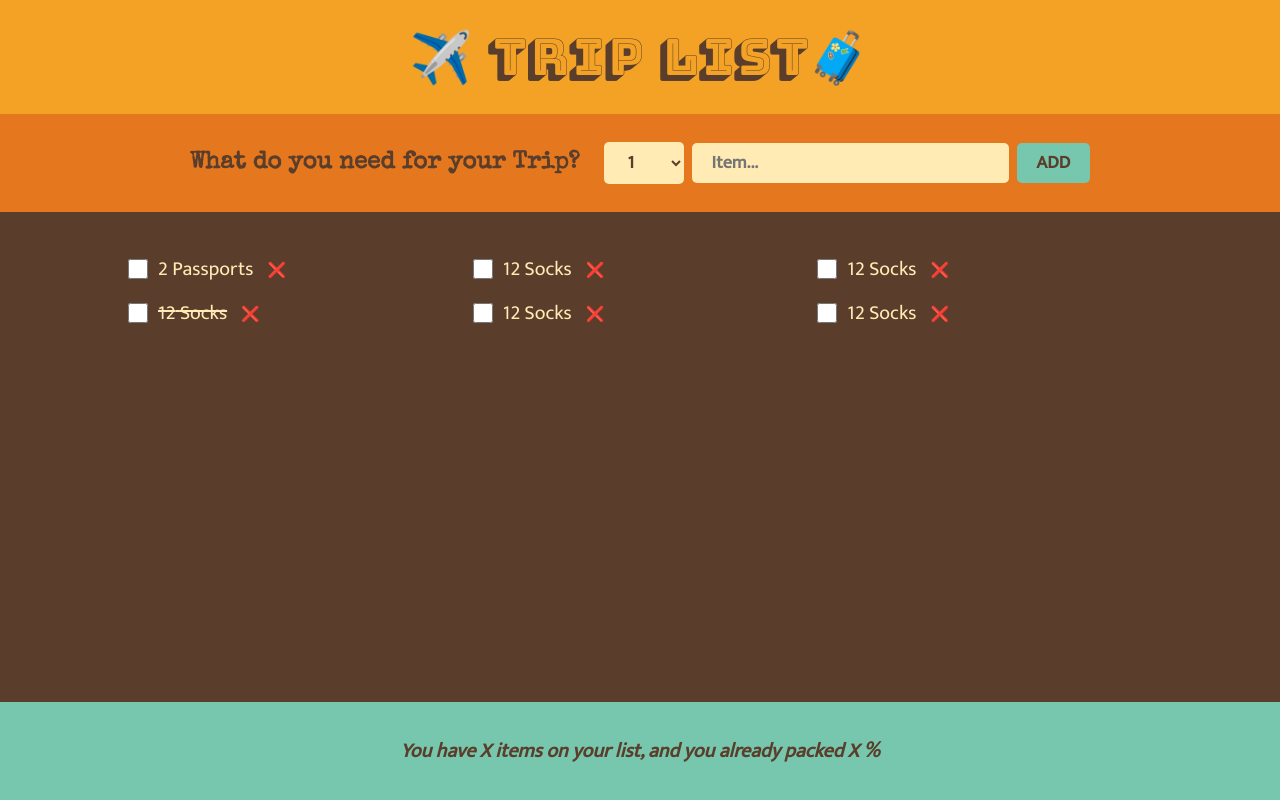
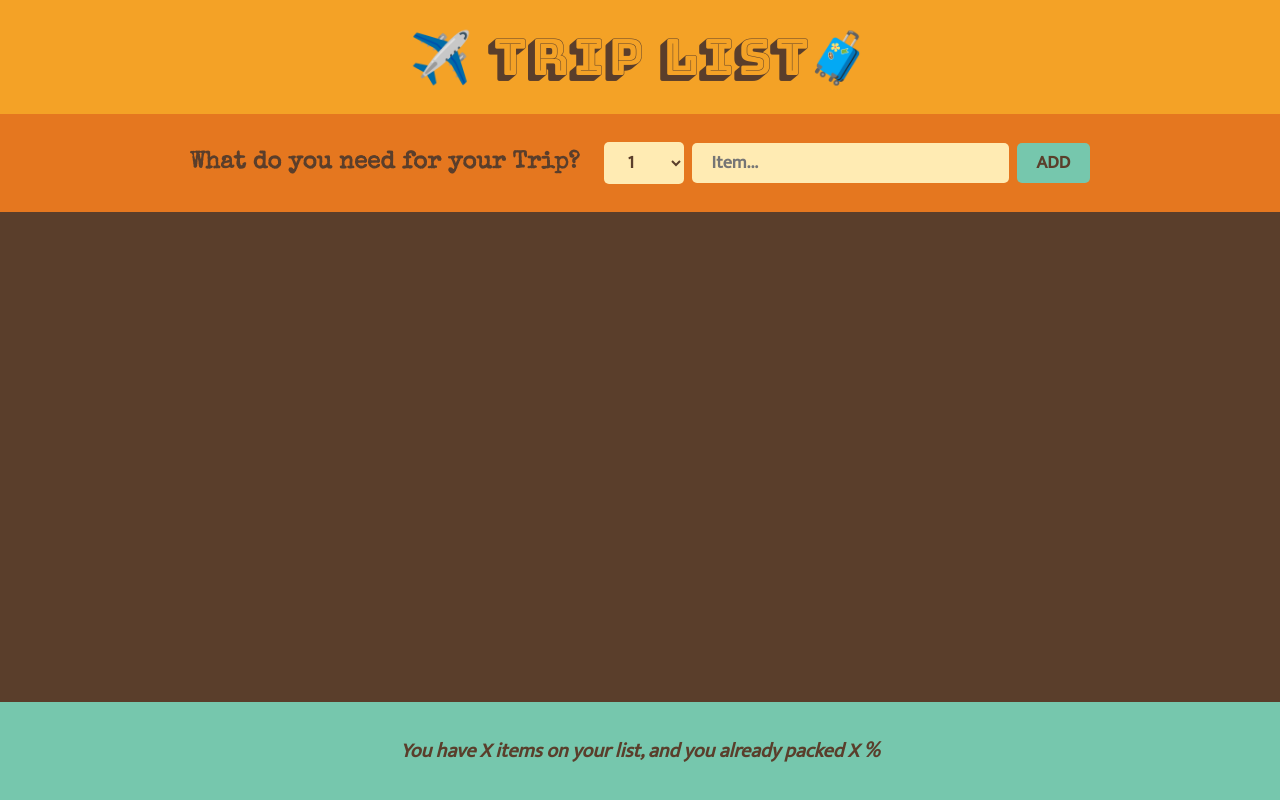
Before and after one commit to Martin-J-Larre/trip-list, a React (Create React App) app: page / in a window 1280 px wide. Built offline with nearby package versions, Linux system fonts and the light colour scheme.

Commit message:
#4 Lift up data from form to parent to render data on list items

```diff
--- a/src/App.js
+++ b/src/App.js
@@ -1,11 +1,17 @@
+import { useState } from "react";
 import { Logo, Form, PakingList, Stats } from "./components";
 
 function App() {
+  const [items, setItems] = useState([]);
+
+  const handleAddItems = (item) => {
+    setItems((items) => [...items, item]);
+  };
   return (
     <div className="app">
       <Logo />
-      <Form />
-      <PakingList />
+      <Form onAddItems={handleAddItems} />
+      <PakingList items={items} />
       <Stats />
     </div>
   );
--- a/src/components/Form.js
+++ b/src/components/Form.js
@@ -1,11 +1,13 @@
 import { useState } from "react";
 
 const selectQuantity = Array.from({ length: 20 }, (_, i) => i + 1);
+
 const idGenerator = () => {
   return Math.trunc(Math.random()).toString(36) + Date.now().toString(36);
 };
 
-export const Form = () => {
+export const Form = ({ onAddItems }) => {
+  console.log(onAddItems);
   const [description, setDescription] = useState("");
   const [quantity, setQuantity] = useState(1);
 
@@ -19,13 +21,16 @@
 
   const handleSubmit = (e) => {
     e.preventDefault();
-
     if (!description) return;
 
     const newItem = { description, quantity, packed: false, id: idGenerator() };
+
+    onAddItems(newItem);
+
     setDescription("");
     setQuantity(1);
   };
+
   return (
     <form className="add-form" onSubmit={handleSubmit}>
       <h3>What do you need for your Trip?</h3>
--- a/src/components/PakingList.js
+++ b/src/components/PakingList.js
@@ -1,19 +1,10 @@
 import { Item } from "./Item";
 
-const initialItems = [
-  { id: 1, description: "Passports", quantity: 2, packed: false },
-  { id: 2, description: "Socks", quantity: 12, packed: false },
-  { id: 3, description: "Socks", quantity: 12, packed: false },
-  { id: 4, description: "Socks", quantity: 12, packed: true },
-  { id: 5, description: "Socks", quantity: 12, packed: false },
-  { id: 6, description: "Socks", quantity: 12, packed: false },
-];
-
-export const PakingList = () => {
+export const PakingList = ({ items }) => {
   return (
     <div className="list">
       <ul>
-        {initialItems.map((item) => (
+        {items.map((item) => (
           <Item key={item.id} {...item} />
         ))}
       </ul>
```
